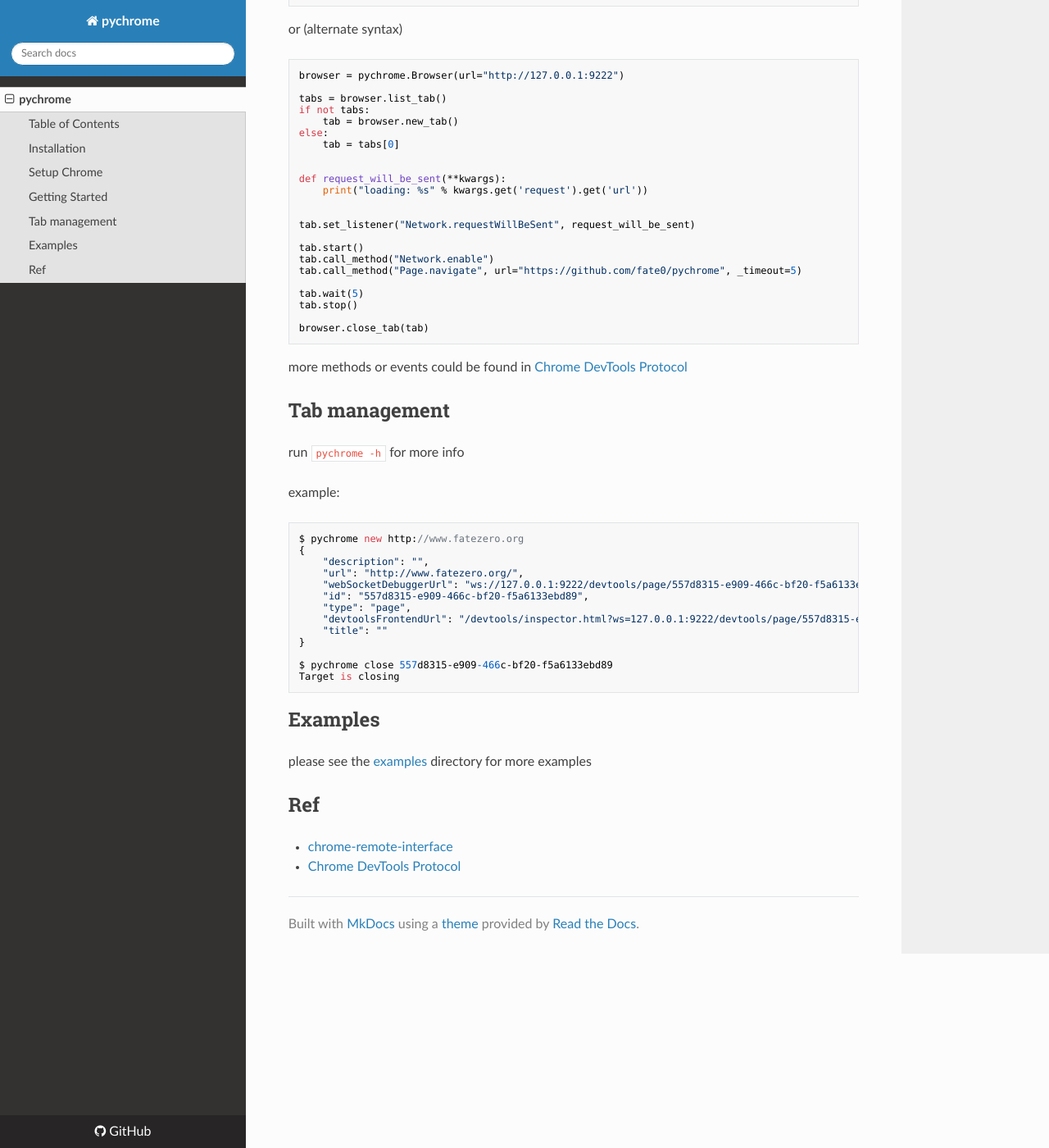
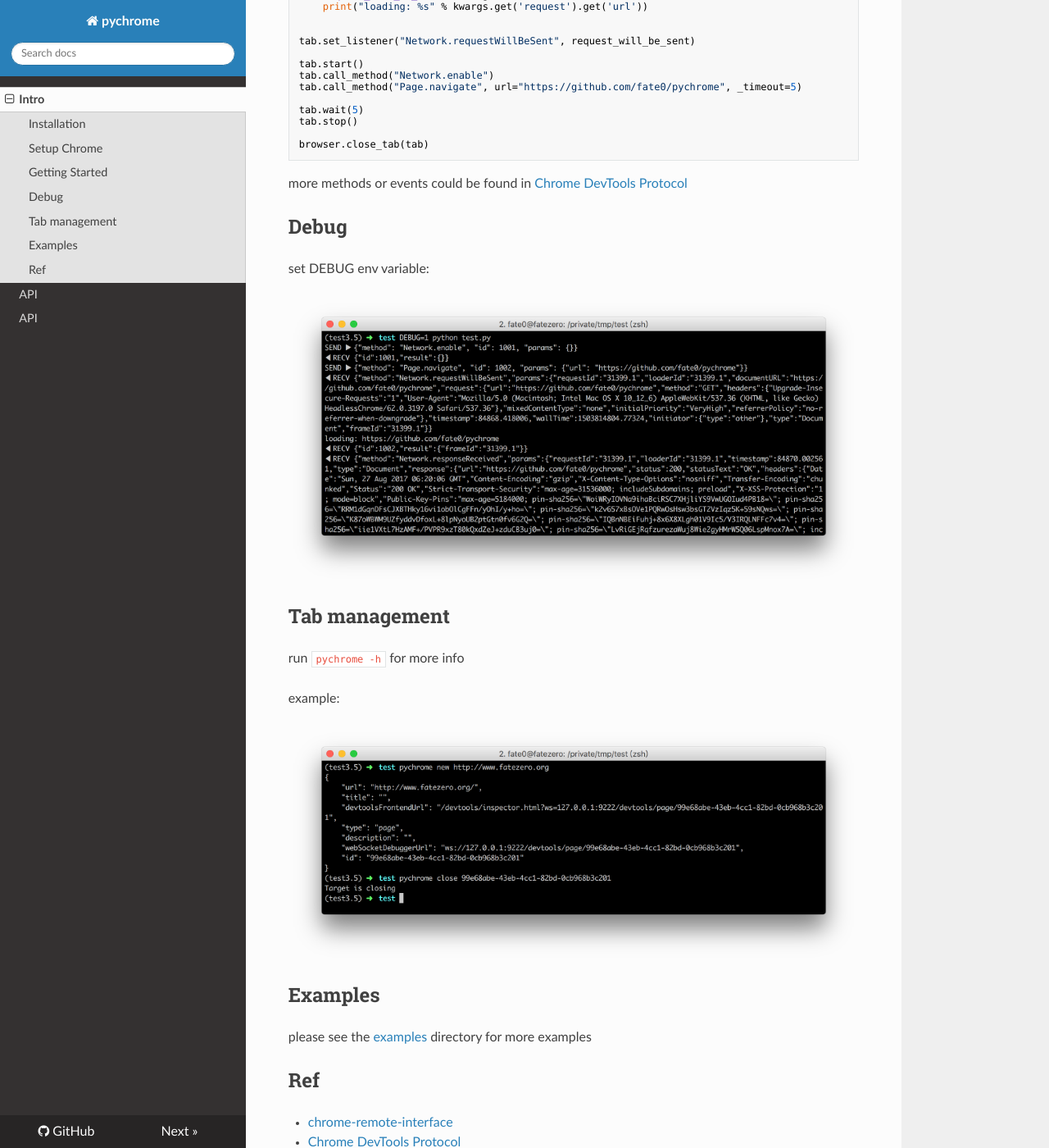
Before and after one commit to fate0/pychrome, an MkDocs documentation site: the page built from docs/index.md, in a window 1280 px wide and 1400 px high, scrolled down 2094 px. Shown: the whole window at 82% size. Built offline with MkDocs 1.6.1, drawn with Linux system fonts in a browser that asks for light colours; nearby versions of some CDN libraries; old or Windows-style settings are respelled for this version of MkDocs; some of the changed text lies outside the part shown.

Commit message:
update docs

````diff
--- a/docs/index.md
+++ b/docs/index.md
@@ -6,16 +6,7 @@
 [![PyPI](https://img.shields.io/pypi/v/pychrome.svg)](https://pypi.python.org/pypi/pychrome)
 [![PyPI](https://img.shields.io/pypi/pyversions/pychrome.svg)](https://github.com/fate0/pychrome)
 
-A Python Package for the Google Chrome Dev Protocol
-
-## Table of Contents
-
-* [Installation](#installation)
-* [Setup Chrome](#setup-chrome)
-* [Getting Started](#getting-started)
-* [Tab management](#tab-management)
-* [Examples](#examples)
-* [Ref](#ref)
+A Python Package for the Google Chrome Dev Protocol, [more document](https://fate0.github.io/pychrome/)
 
 
 ## Installation
@@ -131,26 +122,21 @@
 [Chrome DevTools Protocol](https://chromedevtools.github.io/devtools-protocol/tot/)
 
 
+## Debug
+
+set DEBUG env variable:
+
+![pychrome_with_debug_env](https://raw.githubusercontent.com/fate0/pychrome/master/docs/images/pychrome_with_debug_env.png)
+
+
 ## Tab management
 
 run `pychrome -h` for more info
 
 example:
-```
-$ pychrome new http://www.fatezero.org
-{
-    "description": "",
-    "url": "http://www.fatezero.org/",
-    "webSocketDebuggerUrl": "ws://127.0.0.1:9222/devtools/page/557d8315-e909-466c-bf20-f5a6133ebd89",
-    "id": "557d8315-e909-466c-bf20-f5a6133ebd89",
-    "type": "page",
-    "devtoolsFrontendUrl": "/devtools/inspector.html?ws=127.0.0.1:9222/devtools/page/557d8315-e909-466c-bf20-f5a6133ebd89",
-    "title": ""
-}
 
-$ pychrome close 557d8315-e909-466c-bf20-f5a6133ebd89
-Target is closing
-```
+![pychrome_tab_management](https://raw.githubusercontent.com/fate0/pychrome/master/docs/images/pychrome_tab_management.png)
+
 
 ## Examples
 
--- a/mkdocs.yml
+++ b/mkdocs.yml
@@ -2,3 +2,7 @@
 theme: readthedocs
 site_author: fate0
 repo_url: https://github.com/fate0/pychrome
+pages:
+- ['index.md', 'Intro']
+- ['api/browser.md', 'API']
+- ['api/tab.md', 'API']
````
Also changed, not shown: README.md (+2 -1 lines), docs/api/browser.md (added, +87 -0 lines), docs/api/tab.md (added, +81 -0 lines).
